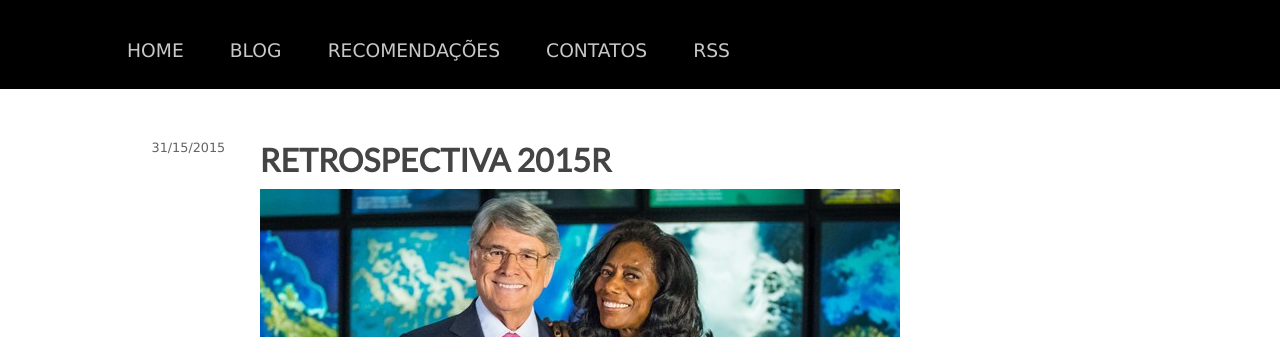
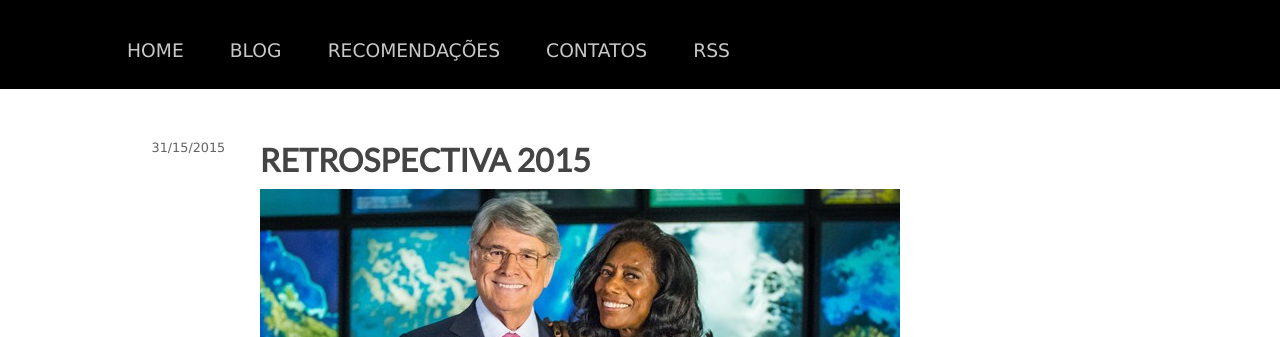
Before and after one commit to rgarbin/rgarbin.github.com, a Jekyll site: the page built from _posts/2015-12-31-retrospectiva-2015.html, in a window 1280 px wide. Shown: the top 337 px of the page. Built offline with Jekyll 4.4.1, drawn with Linux system fonts in a browser that asks for light colours; comment, search, counter and statistics services are not loaded.

Commit message:
Update 2015-12-31-retrospectiva-2015.html

```diff
--- a/_posts/2015-12-31-retrospectiva-2015.html
+++ b/_posts/2015-12-31-retrospectiva-2015.html
@@ -7,7 +7,7 @@ description: E lá se vai mais um ano, onde certamente pude amadurecer muito e e
 <article>
   <small>31/15/2015</small>
   <div class="post">
-    <h3>Retrospectiva 2015r</h3>
+    <h3>Retrospectiva 2015</h3>
 
 	<img src="/assets/images/retro.jpg"  />
 
```
